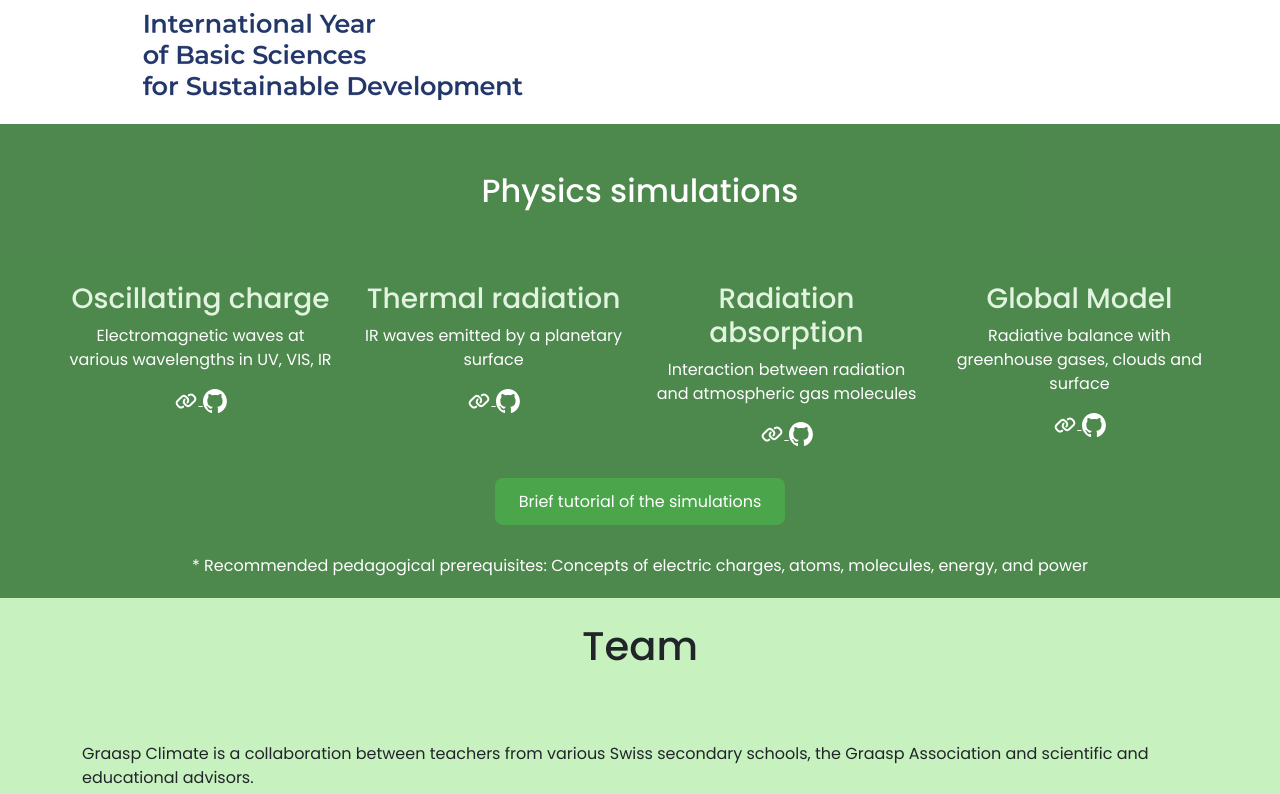
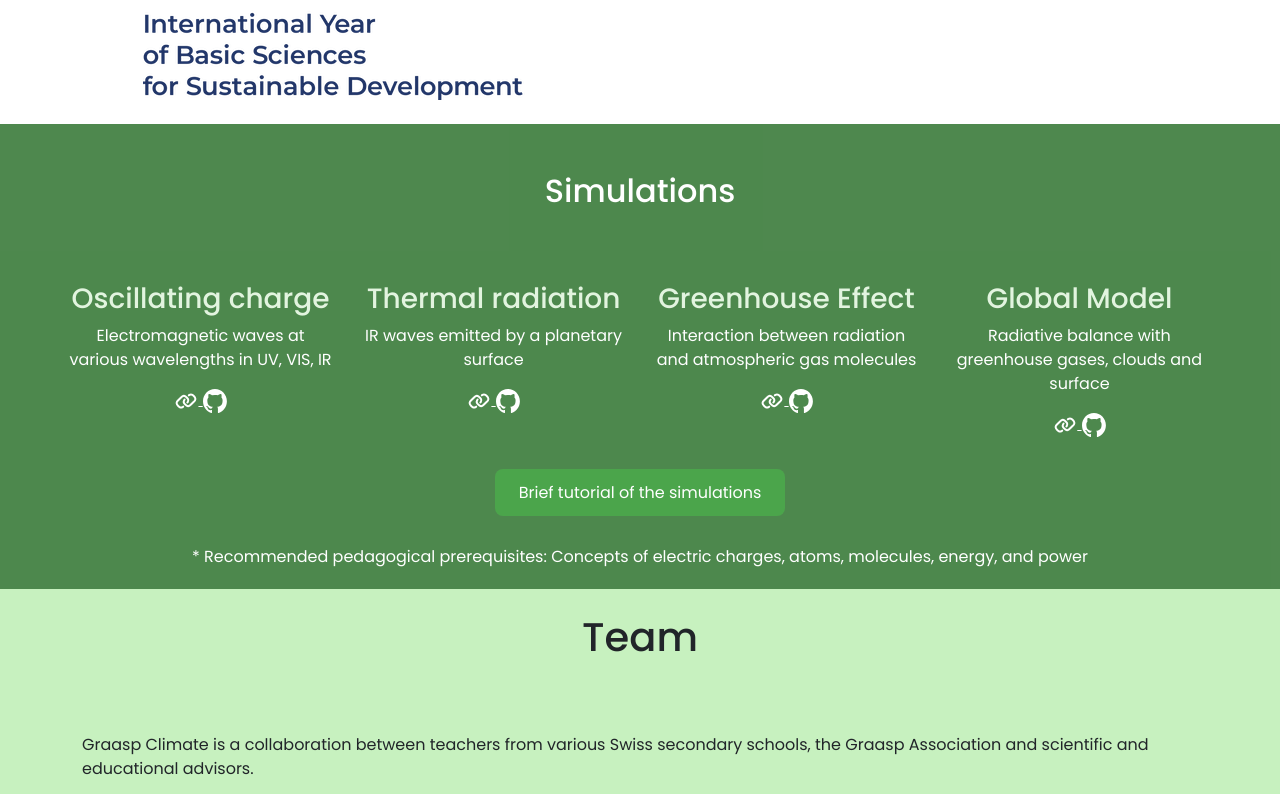
Before and after one commit to graasp/graasp-content-climate, an Astro site: page /en in a window 1280 px wide. Shown: the part 1020-1814 px from the top of the page. Built offline with nearby package versions, Linux system fonts and the light colour scheme; Astro itself is replaced by a stand-in of ours; no server answers.

Commit message:
refactor: change titles

```diff
--- a/src/components/subpages/Physics.astro
+++ b/src/components/subpages/Physics.astro
@@ -16,7 +16,7 @@ const tutorialLink =
 ---
 
 <div
-  id="services"
+  id="physics"
   class="container-fluid"
   style={{ backgroundColor: '#035603', opacity: '0.7', color: 'white' }}
 >
@@ -44,7 +44,7 @@ const tutorialLink =
           github="https://github.com/graasp/graasp-app-thermal-radiation"
         />
         <ServiceItem
-          title={t('Radiation absorption')}
+          title={t('GREENHOUSE_EFFECT_TITLE')}
           description={t('RADIATION_ABSORPTION_DESCRIPTION')}
           web={`https://apps.graasp.org/35288bda-d787-42f9-b5d6-110d689d0eda/latest/index.html${qs}`}
           github="https://github.com/graasp/graasp-app-radiation-absorption"
--- a/src/components/subpages/team/Team.astro
+++ b/src/components/subpages/team/Team.astro
@@ -83,7 +83,7 @@ const t = useTranslations(lang);
             <TeamMember
               img={BM}
               name="Béatrice Mandanis"
-              roles={[t('CHEMISTRY_TEACHER_FEMALE'), 'stepha']}
+              roles={[t('CHEMISTRY_TEACHER_FEMALE'), 'Gymnase de Provence']}
             />
           </div>
           <div class="col-6 col-sm-4 col-lg-3 col-xl-2">
--- a/src/i18n/langs/en.json
+++ b/src/i18n/langs/en.json
@@ -6,14 +6,14 @@
   "chemistry": "chemistry",
   "physics": "physics",
   "Home": "Home",
-  "PHYSICS_SIMULATIONS_TITLE": "Physics simulations",
+  "PHYSICS_SIMULATIONS_TITLE": "Simulations",
   "Team": "Team",
   "TITLE": "Simulations and numerical activities to teach global warming in basic sciences",
   "Oscillating charge": "Oscillating charge",
   "OSCILLATING_CHARGE_DESCRIPTION": "Electromagnetic waves at various wavelengths in UV, VIS, IR",
   "Thermal radiation": "Thermal radiation",
   "THERMAL_RADIATION_DESCRIPTION": "IR waves emitted by a planetary surface",
-  "Radiation absorption": "Radiation absorption",
+  "GREENHOUSE_EFFECT_TITLE": "Greenhouse Effect",
   "RADIATION_ABSORPTION_DESCRIPTION": "Interaction between radiation and atmospheric gas molecules",
   "* Recommended pedagogical prerequisites: Concepts of electric charges, atoms, molecules, energy, and power": "* Recommended pedagogical prerequisites: Concepts of electric charges, atoms, molecules, energy, and power",
   "team.text": "The simulations were designed and validated by <2>Philippe Kobel</2> and <6>Thierry Gerez</6> (Physics and Chemistry teachers at Gymnase du Bugnon), with the scientific collaboration of <10>Stéphane Goyette</10> (University of Geneva) and didactic support of Yves Debernardi and <14>Nicolas Perrin</14> (Haute École Pédagogique Vaud). The interaction design and implementation were carried out by <18>Kim Lan Phan Hoang</18> and <22>Hagop Taminian</22> within <26>Denis Gillet's</26> group at EPFL (École Polytechnique Fédérale de Lausanne), and were consolidated in collaboration with <30>Graasp.org</30>.",
--- a/src/i18n/langs/fr.json
+++ b/src/i18n/langs/fr.json
@@ -14,7 +14,7 @@
   "OSCILLATING_CHARGE_DESCRIPTION": "Ondes électromagnétiques à différentes longueurs d'onde UV, VIS, IR",
   "Thermal radiation": "Rayonnement thermique",
   "THERMAL_RADIATION_DESCRIPTION": "Ondes IR émises par une surface planétaire",
-  "Radiation absorption": "Absorption de rayonnement",
+  "GREENHOUSE_EFFECT_TITLE": "Effet de serre",
   "RADIATION_ABSORPTION_DESCRIPTION": "Interaction entre rayonnement et molécules de gaz atmosphérique",
   "* Recommended pedagogical prerequisites: Concepts of electric charges, atoms, molecules, energy, and power": "* Prérequis pédagogiques recommandés: Concepts sur les charges électriques, atomes, molécules, énergie et puissance",
   "team.text": "Les simulations ont été conçues et validées par <2>Philippe Kobel</2> et <6>Thierry Gerez</6>, (enseignants de physique et chimie au Gymnase du Bugnon), avec la collaboration scientifique de <10>Stéphane Goyette</10> (Université de Genève) et le conseil didactique de Yves Debernardi et <14>Nicolas Perrin</14>. (Haute école pédagogique Vaud). La conception de l’interaction et le développement ont été réalisés par <18>Kim Lan Phan Hoang</18> et <22>Hagop Taminian</22> à l'EPFL (École Polytechnique Fédérale de Lausanne) au sein du Groupe de <26>Denis Gillet</26>, puis consolidés en collaboration avec l'Association <30>Graasp.org.</30>",
```
